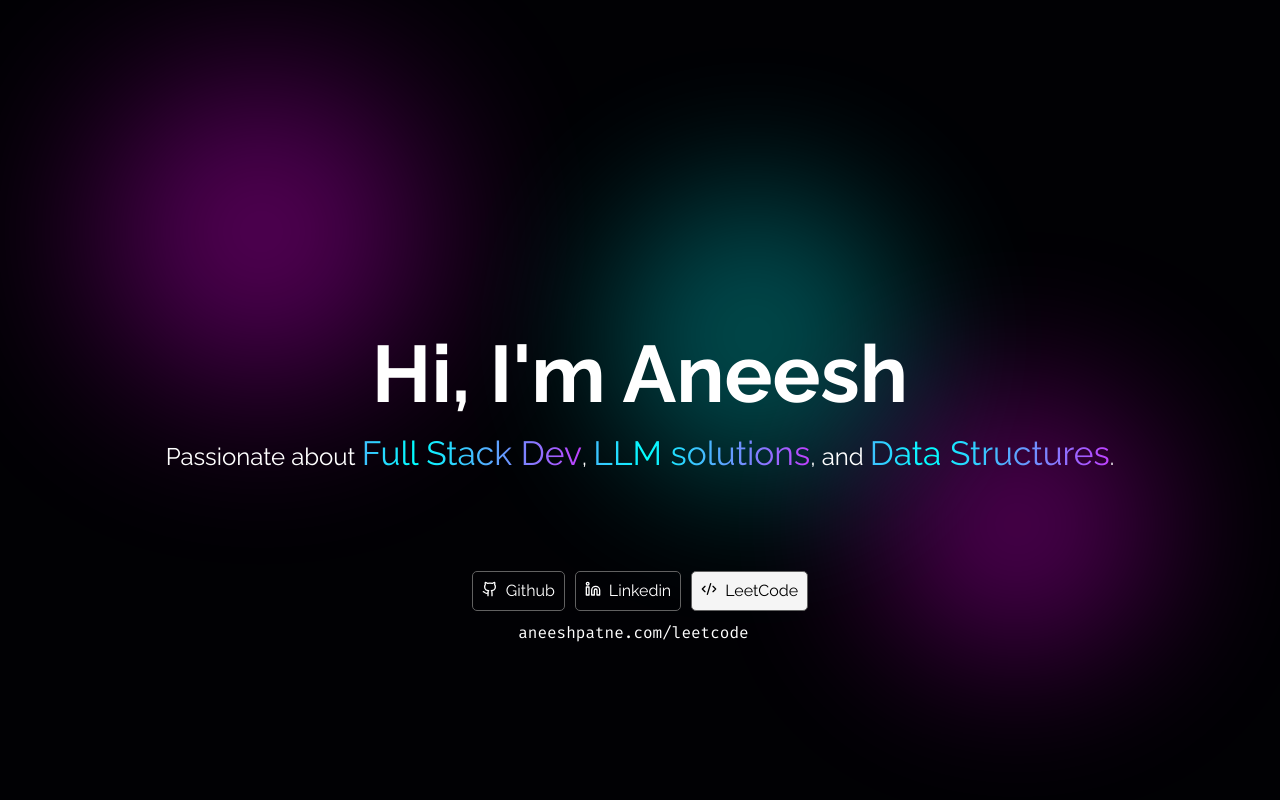
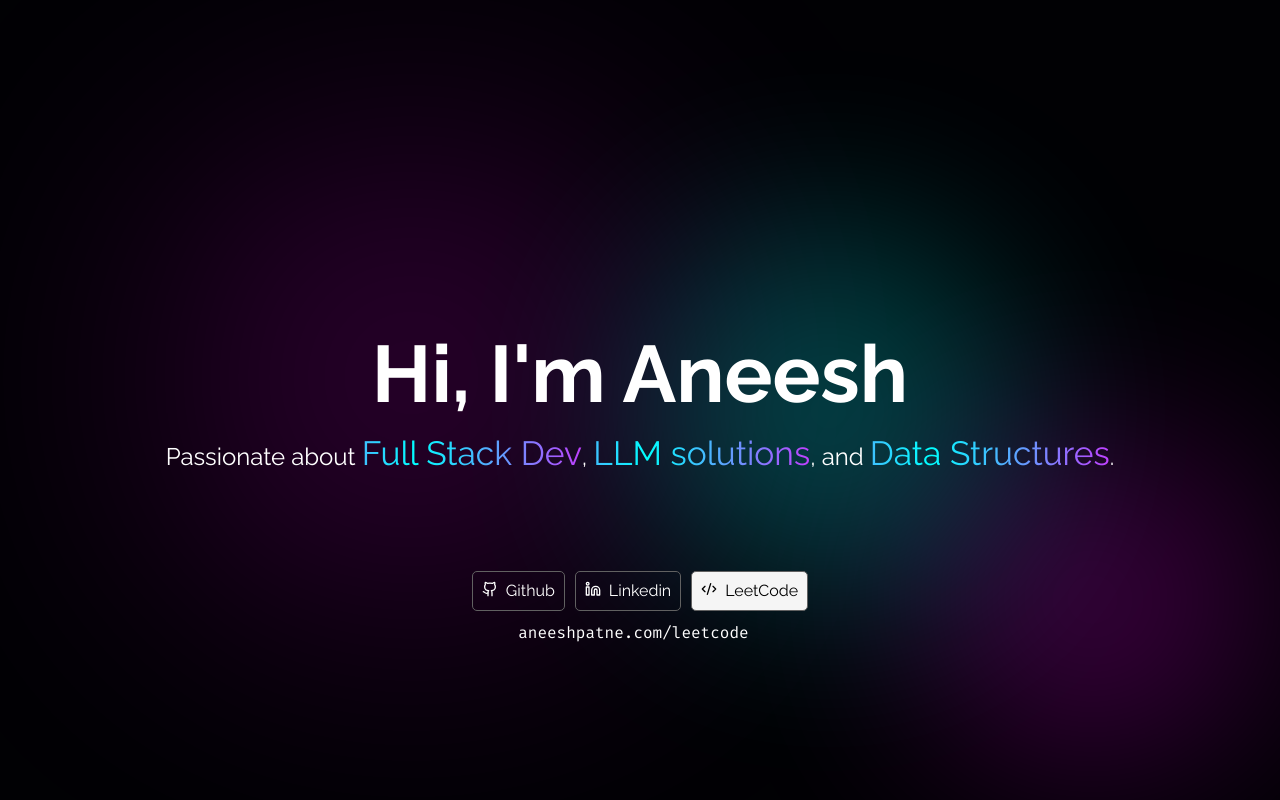
Before and after one commit to aneeshpatne/Personal-Portfolio, a Next.js app: page / in a window 1280 px wide. Shown: the top 800 px of the page. Built offline with nearby package versions, Linux system fonts and the light colour scheme.

Commit message:
style: adjust dimensions and opacity of gradient elements in BlobsBackground component

```diff
--- a/src/components/gradient.jsx
+++ b/src/components/gradient.jsx
@@ -29,8 +29,8 @@ export default function BlobsBackground() {
           position: "absolute",
           top: "-10%", // pull it up a bit
           left: "-10%", // push left to bleed more
-          width: "700px",
-          opacity: 0.4,
+          width: "1000px",
+          opacity: 0.25,
           pointerEvents: "none",
         }}
         animate={{ x: [0, 40, -30, 20, 0], y: [0, -30, 20, -10, 0] }}
@@ -42,10 +42,10 @@ export default function BlobsBackground() {
           position: "absolute",
           top: "30%",
           left: "55%",
-          width: "600px",
-          height: "600px",
+          width: "750px",
+          height: "750px",
           objectFit: "cover",
-          opacity: 0.35,
+          opacity: 0.25,
           pointerEvents: "none",
         }}
         animate={{ x: [0, -40, 20, -30, 0], y: [0, 25, -20, 10, 0] }}
@@ -58,9 +58,9 @@ export default function BlobsBackground() {
           position: "absolute",
           top: "5%",
           left: "35%",
-          width: "600px",
-          height: "600px",
-          opacity: 0.3,
+          width: "750px",
+          height: "750px",
+          opacity: 0.25,
           pointerEvents: "none",
         }}
         animate={{ x: [0, 20, -25, 15, 0], y: [0, -20, 30, -15, 0] }}
```
